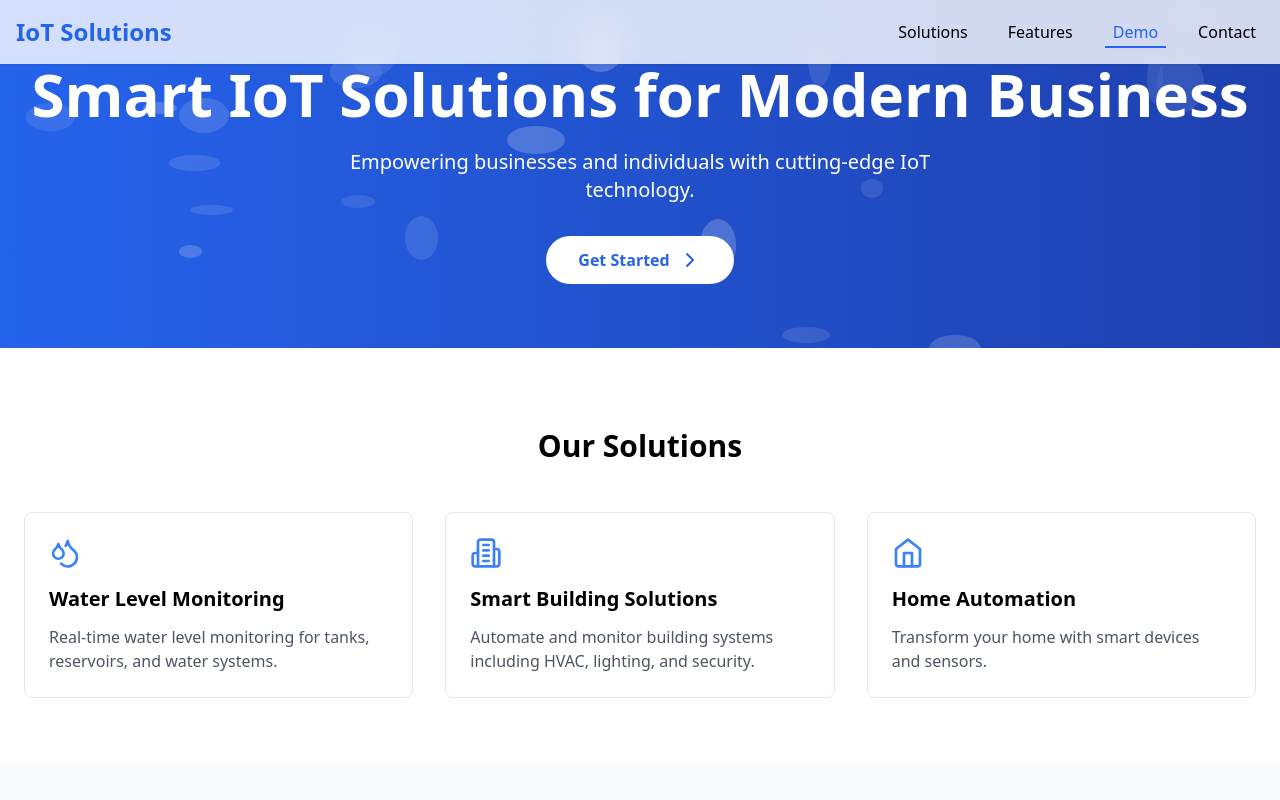
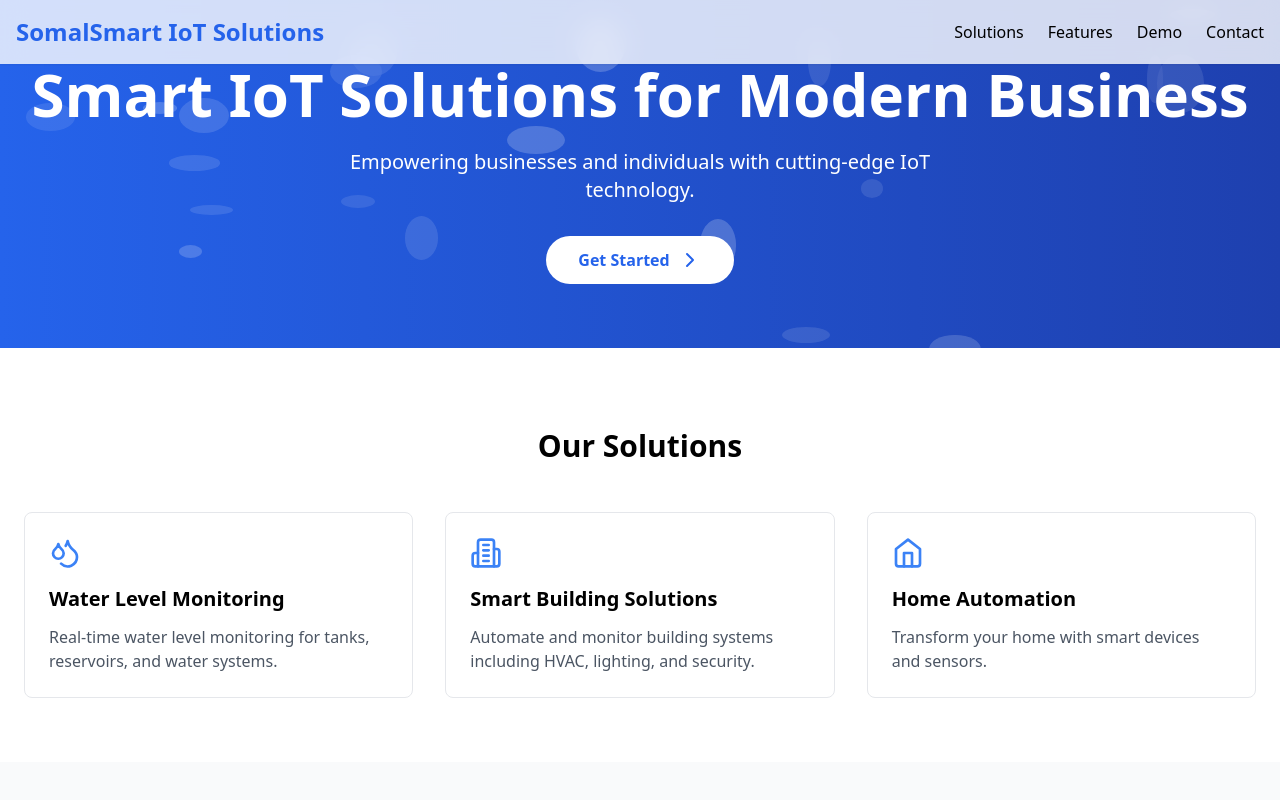
Before and after one commit to mustafasigad/iot-solutions-somalsmart, a Next.js app: page / in a window 1280 px wide. Shown: the top 800 px of the page. Built offline with nearby package versions, Linux system fonts and the light colour scheme.

Commit message:
Update Header.js
somalsmart added

```diff
--- a/src/components/layout/Header.js
+++ b/src/components/layout/Header.js
@@ -1,38 +1,11 @@
 // src/components/layout/Header.js
 "use client"
 
-import { useState, useEffect } from 'react';
+import { useState } from 'react';
 import { Menu, X } from 'lucide-react';
 
 export default function Header() {
   const [isMenuOpen, setIsMenuOpen] = useState(false);
-  const [scrollProgress, setScrollProgress] = useState(0);
-  const [activeSection, setActiveSection] = useState('home');
-
-  useEffect(() => {
-    const handleScroll = () => {
-      // Calculate scroll progress
-      const totalScroll = document.documentElement.scrollHeight - window.innerHeight;
-      const currentProgress = (window.scrollY / totalScroll) * 100;
-      setScrollProgress(currentProgress);
-
-      // Determine active section
-      const sections = ['home', 'solutions', 'features', 'demo', 'contact'];
-      for (const section of sections) {
-        const element = document.getElementById(section);
-        if (element) {
-          const rect = element.getBoundingClientRect();
-          if (rect.top <= 100 && rect.bottom >= 100) {
-            setActiveSection(section);
-            break;
-          }
-        }
-      }
-    };
-
-    window.addEventListener('scroll', handleScroll);
-    return () => window.removeEventListener('scroll', handleScroll);
-  }, []);
 
   const scrollToSection = (sectionId) => {
     const element = document.getElementById(sectionId);
@@ -44,63 +17,63 @@ export default function Header() {
 
   return (
     <header className="fixed top-0 w-full bg-white/80 backdrop-blur-md shadow-sm z-50">
-      {/* Progress Bar */}
-      <div
-        className="absolute top-0 left-0 h-1 bg-blue-600 transition-all duration-300"
-        style={{ width: `${scrollProgress}%` }}
-      />
-
       <div className="container mx-auto px-4 py-4">
         <div className="flex justify-between items-center">
-          <h1 className="text-2xl font-bold text-blue-600">IoT Solutions</h1>
+          <h1 className="text-xl md:text-2xl font-bold text-blue-600">SomalSmart IoT Solutions</h1>
 
           {/* Desktop Navigation */}
           <nav className="hidden md:flex gap-6">
-            {['solutions', 'features', 'demo', 'contact'].map((section) => (
-              <button
-                key={section}
-                onClick={() => scrollToSection(section)}
-                className={`relative px-2 py-1 capitalize transition-colors ${
-                  activeSection === section ? 'text-blue-600' : 'hover:text-blue-600'
-                }`}
-              >
-                {section}
-                {activeSection === section && (
-                  <span className="absolute bottom-0 left-0 w-full h-0.5 bg-blue-600 transition-all duration-300" />
-                )}
-              </button>
-            ))}
+            <button onClick={() => scrollToSection('solutions')} className="hover:text-blue-600">
+              Solutions
+            </button>
+            <button onClick={() => scrollToSection('features')} className="hover:text-blue-600">
+              Features
+            </button>
+            <button onClick={() => scrollToSection('demo')} className="hover:text-blue-600">
+              Demo
+            </button>
+            <button onClick={() => scrollToSection('contact')} className="hover:text-blue-600">
+              Contact
+            </button>
           </nav>
 
           {/* Mobile Menu Button */}
-          <button
-            className="md:hidden p-2"
-            onClick={() => setIsMenuOpen(!isMenuOpen)}
-          >
+          <button className="md:hidden p-2" onClick={() => setIsMenuOpen(!isMenuOpen)}>
             {isMenuOpen ? <X /> : <Menu />}
           </button>
         </div>
 
         {/* Mobile Navigation */}
-        <div
-          className={`md:hidden absolute top-full left-0 w-full bg-white/80 backdrop-blur-md transition-all duration-300 ${
-            isMenuOpen ? 'max-h-64 opacity-100' : 'max-h-0 opacity-0'
-          } overflow-hidden`}
-        >
-          <nav className="flex flex-col py-4">
-            {['solutions', 'features', 'demo', 'contact'].map((section) => (
+        {isMenuOpen && (
+          <nav className="md:hidden py-4">
+            <div className="flex flex-col gap-4">
               <button
-                key={section}
-                onClick={() => scrollToSection(section)}
-                className={`px-6 py-3 text-left capitalize ${
-                  activeSection === section ? 'text-blue-600 bg-blue-50' : ''
-                }`}
+                onClick={() => scrollToSection('solutions')}
+                className="py-2 hover:text-blue-600"
               >
-                {section}
+                Solutions
               </button>
-            ))}
+              <button
+                onClick={() => scrollToSection('features')}
+                className="py-2 hover:text-blue-600"
+              >
+                Features
+              </button>
+              <button
+                onClick={() => scrollToSection('demo')}
+                className="py-2 hover:text-blue-600"
+              >
+                Demo
+              </button>
+              <button
+                onClick={() => scrollToSection('contact')}
+                className="py-2 hover:text-blue-600"
+              >
+                Contact
+              </button>
+            </div>
           </nav>
-        </div>
+        )}
       </div>
     </header>
   );
```
